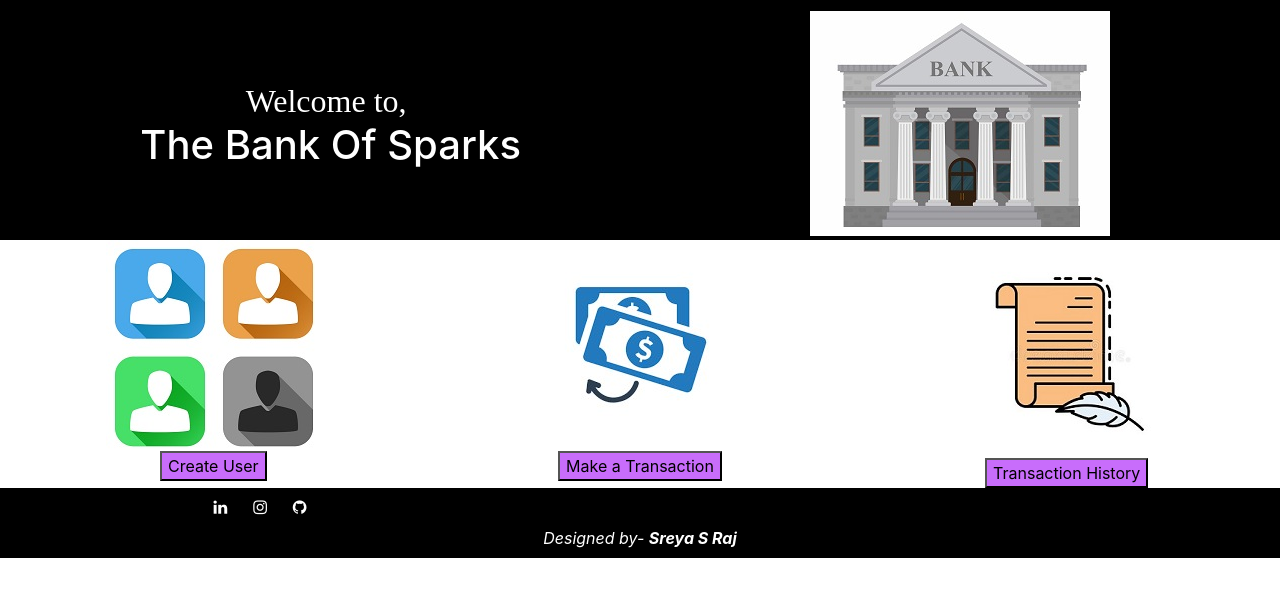
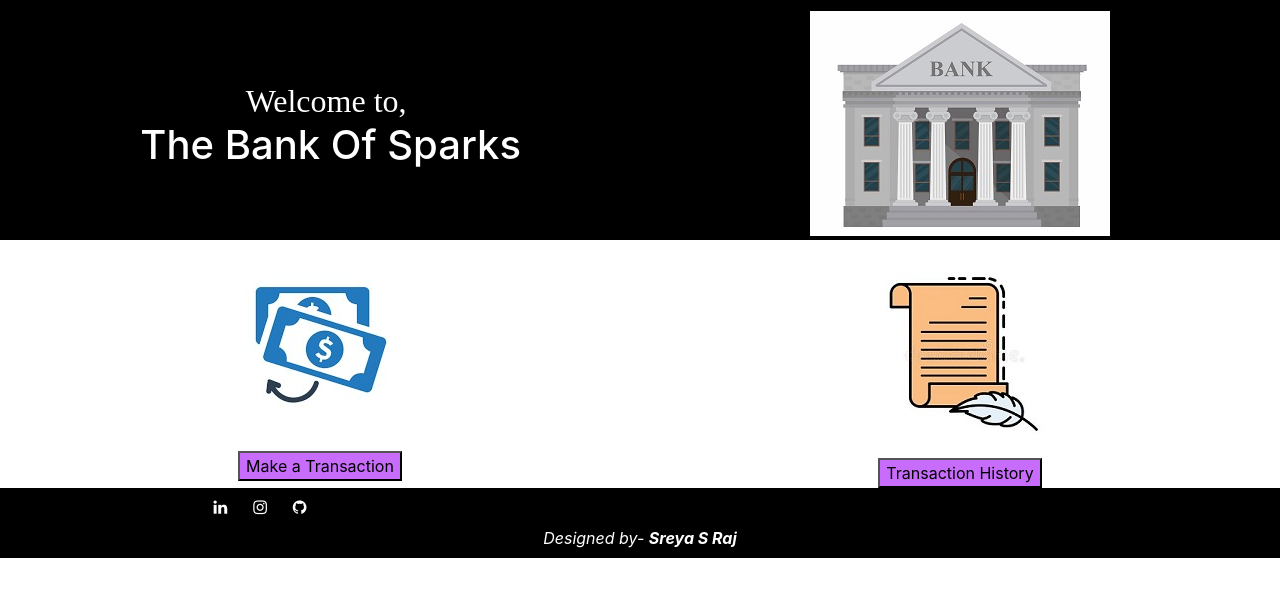
Before and after one commit to sreyasraj06/Basic-Banking-System, a PHP site: page / in a window 1280 px wide. Shown: the part 157-754 px from the top of the page. Run offline with PHP 8.4, Linux system fonts and the light colour scheme.

Commit message:
Update index.php

```diff
--- a/index.php
+++ b/index.php
@@ -72,13 +72,7 @@
         </div>
 
         <div class="row activity text-center">
-            <div class="col-md act">
-                <img src="img/user.jpg" alt="userimg" class="img-fluid">
-                <br>
-                <a href="createuser.php"><button style="background-color: #C86DFB;">Create User</button></a>
-            </div>
-
-            <div class="col-md act">
+          <div class="col-md act">
                 <img src="img/transfer.jpg" alt="transferimg" class="img-fluid">
                 <br>
                 <a href="transfermoney.php"><button style="background-color: #C86DFB;" >Make a Transaction</button></a>
```
